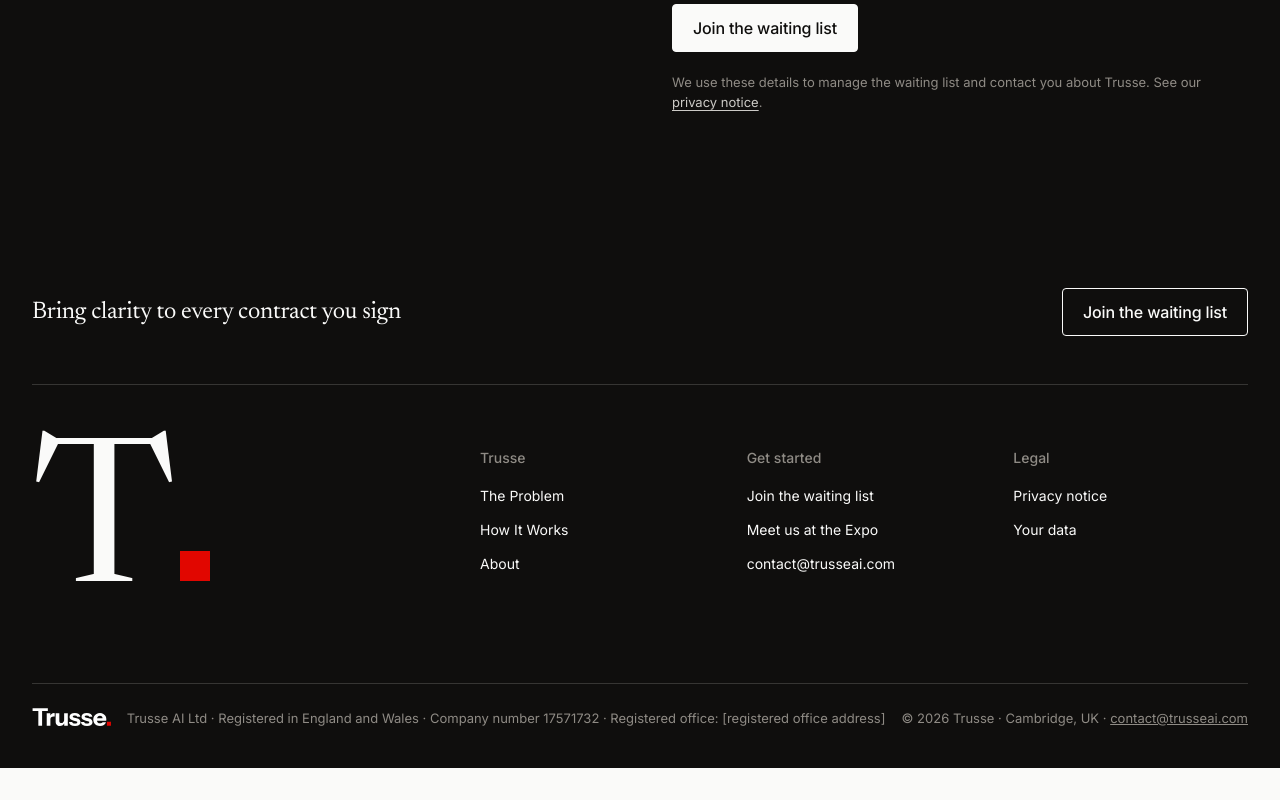
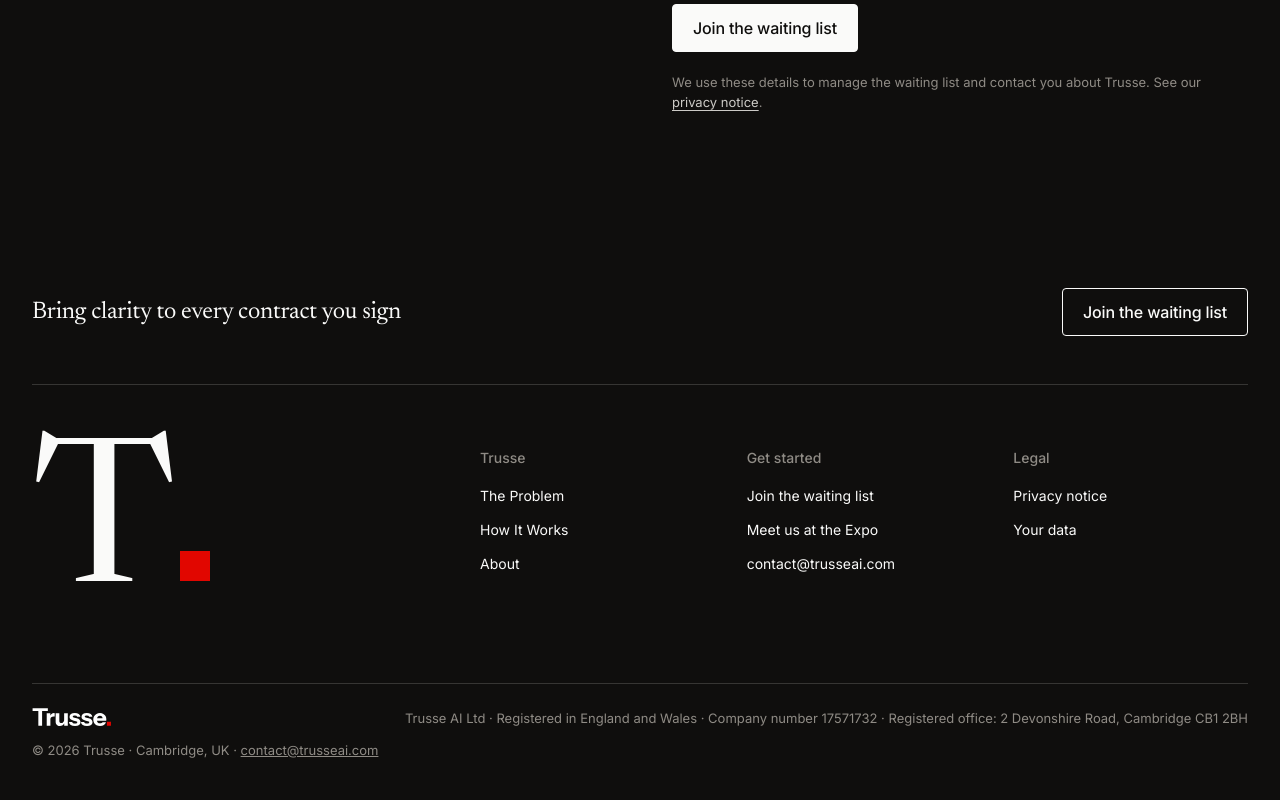
Before and after one commit to shes1378-dotcom/trusse-website, a plain HTML site: page index.html in a window 1280 px wide. Shown: the part 5018-5818 px from the top of the page. Before the commit the page ends 5786 px from the top, so only its background shows below. Drawn offline with Linux system fonts and the light colour scheme.

Commit message:
Add registered office address

```diff
--- a/index.html
+++ b/index.html
@@ -453,7 +453,7 @@
     </div>
     <div class="footer__legal">
       <img src="assets/img/logo-white.svg" alt="Trusse" width="79" height="18">
-      <span>Trusse AI Ltd · Registered in England and Wales · Company number 17571732 · Registered office: [registered office address]</span>
+      <span>Trusse AI Ltd · Registered in England and Wales · Company number 17571732 · Registered office: 2 Devonshire Road, Cambridge CB1 2BH</span>
       <span>© 2026 Trusse · Cambridge, UK · <a href="mailto:contact@trusseai.com" style="color:inherit">contact@trusseai.com</a></span>
     </div>
   </div>
```
Also changed, not shown: 404.html (+1 -1 lines), about/index.html (+1 -1 lines), privacy/index.html (+2 -2 lines), thanks/index.html (+1 -1 lines).
